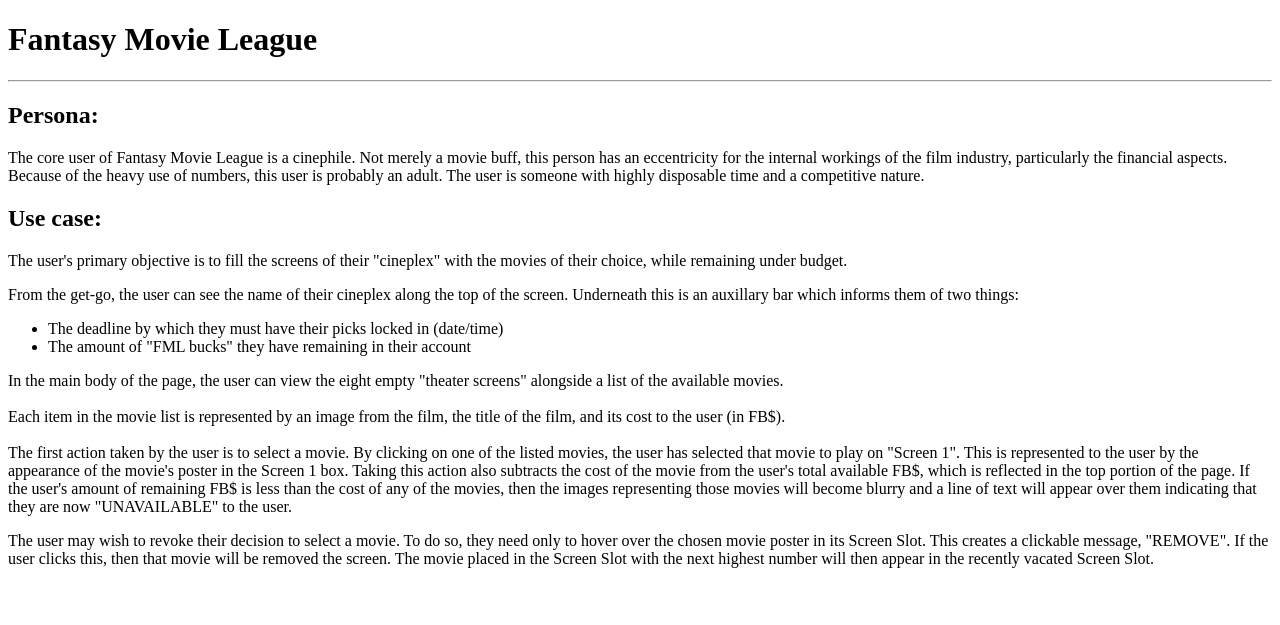
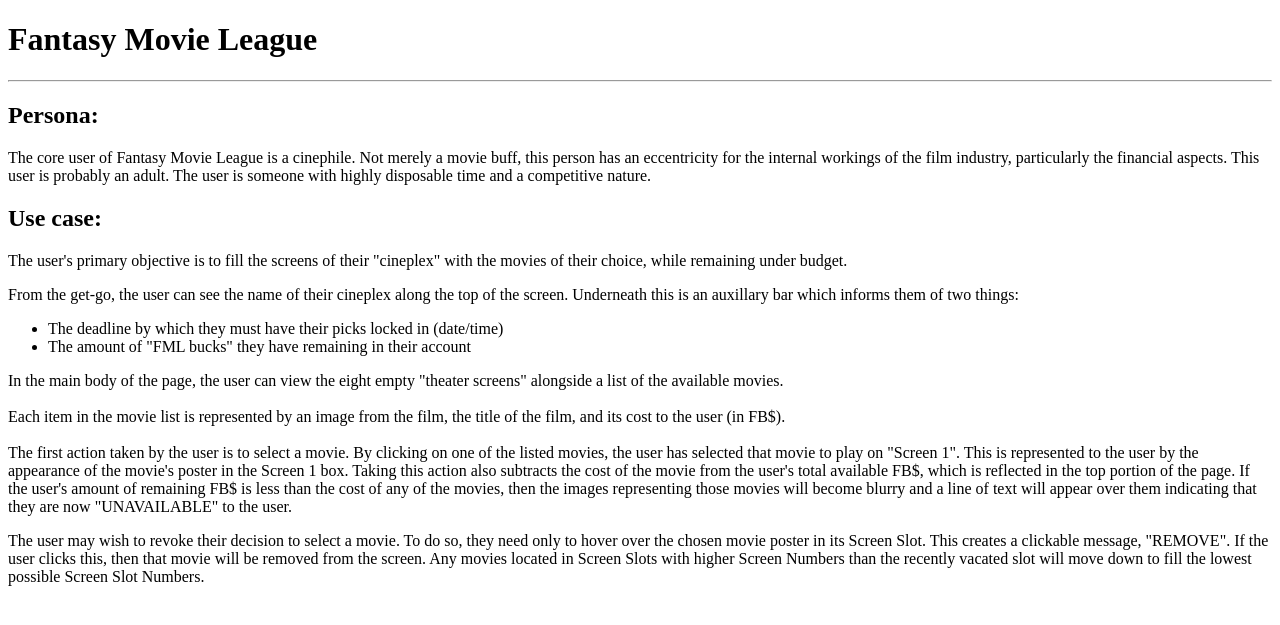
Before and after one commit to louisg005/fantasy-movie-league, a PHP site: page / in a window 1280 px wide. Shown: the top 625 px of the page. Run offline with PHP 8.4, Linux system fonts and the light colour scheme.

Commit message:
screen slots

```diff
--- a/index.php
+++ b/index.php
@@ -8,7 +8,7 @@
     <h1>Fantasy Movie League</h1>
     <hr>
     <h2>Persona:</h2>
-    <p>The core user of Fantasy Movie League is a cinephile. Not merely a movie buff, this person has an eccentricity for the internal workings of the film industry, particularly the financial aspects. Because of the heavy use of numbers, this user is probably an adult. The user is someone with highly disposable time and a competitive nature.</p>
+    <p>The core user of Fantasy Movie League is a cinephile. Not merely a movie buff, this person has an eccentricity for the internal workings of the film industry, particularly the financial aspects. This user is probably an adult. The user is someone with highly disposable time and a competitive nature.</p>
     <h2>Use case:</h2>
     <p>The user's primary objective is to fill the screens of their "cineplex" with the movies of their choice, while remaining under budget.</p>
     <p>From the get-go, the user can see the name of their cineplex along the top of the screen. Underneath this is an auxillary bar which informs them of two things:</p>
@@ -17,6 +17,6 @@
         <li>The amount of "FML bucks" they have remaining in their account</li>
     </ul>
     <p>In the main body of the page, the user can view the eight empty "theater screens" alongside a list of the available movies.<br><br>Each item in the movie list is represented by an image from the film, the title of the film, and its cost to the user (in FB$).<br><br>The first action taken by the user is to select a movie. By clicking on one of the listed movies, the user has selected that movie to play on "Screen 1". This is represented to the user by the appearance of the movie's poster in the Screen 1 box. Taking this action also subtracts the cost of the movie from the user's total available FB$, which is reflected in the top portion of the page. If the user's amount of remaining FB$ is less than the cost of any of the movies, then the images representing those movies will become blurry and a line of text will appear over them indicating that they are now "UNAVAILABLE" to the user.</p>
-    <p>The user may wish to revoke their decision to select a movie. To do so, they need only to hover over the chosen movie poster in its Screen Slot. This creates a clickable message, "REMOVE". If the user clicks this, then that movie will be removed the screen. The movie placed in the Screen Slot with the next highest number will then appear in the recently vacated Screen Slot. </p>
+    <p>The user may wish to revoke their decision to select a movie. To do so, they need only to hover over the chosen movie poster in its Screen Slot. This creates a clickable message, "REMOVE". If the user clicks this, then that movie will be removed from the screen. Any movies located in Screen Slots with higher Screen Numbers than the recently vacated slot will move down to fill the lowest possible Screen Slot Numbers. </p>
     </body>
 </html>
```
